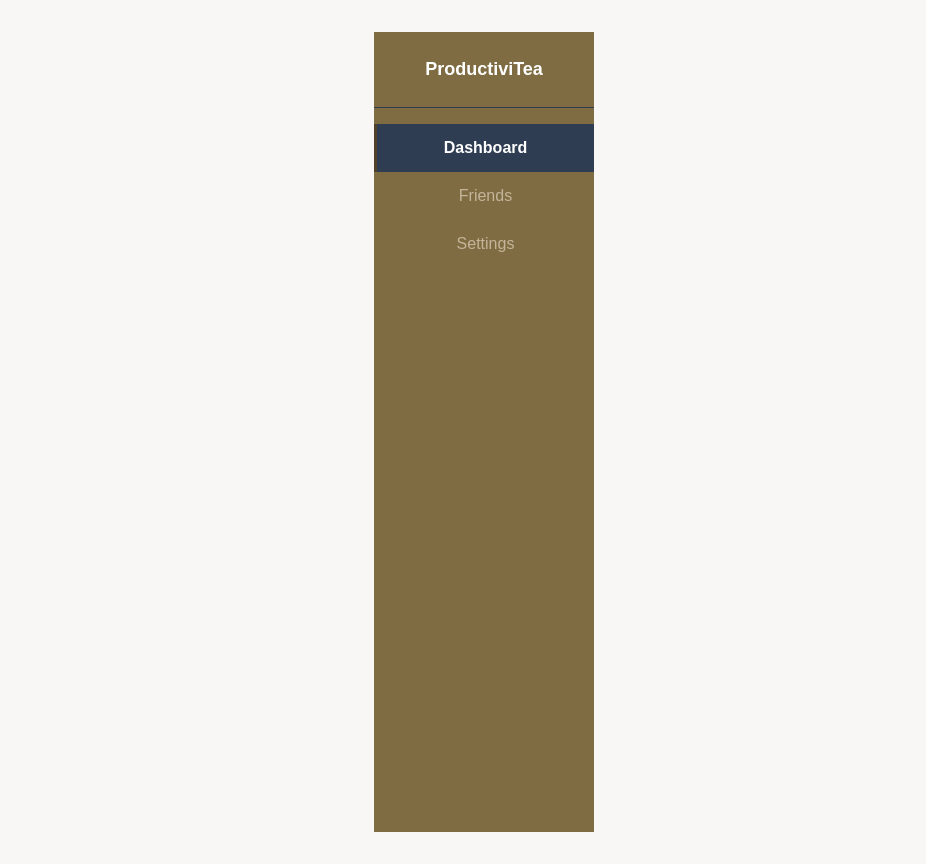
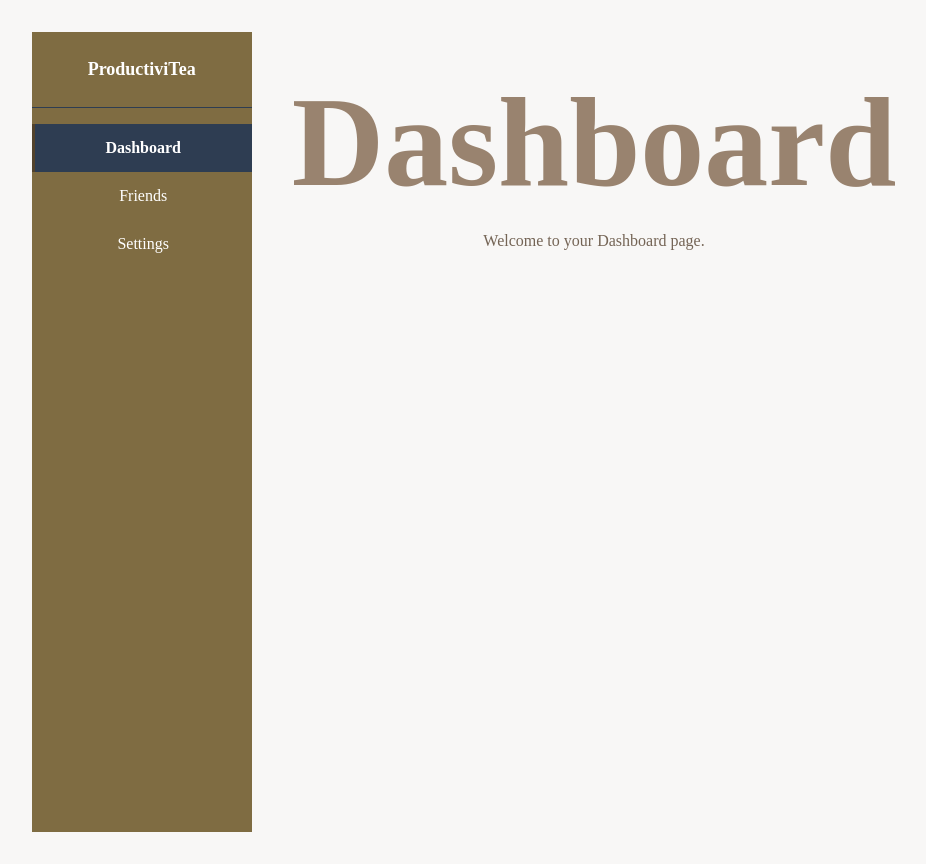
Before and after one commit to Oasis-NEU/s26-group-9, a React (Vite) app in the folder react-appp/: page /dashboard in a window 1280 px wide. Shown: the whole page, without its empty margins (156-1082 px from the left). Built offline with nearby package versions, Linux system fonts and the light colour scheme; a web font is replaced by a local one.

Commit message:
Fix dashboard layout to left

```diff
--- a/react-appp/src/pages/dashboard.jsx
+++ b/react-appp/src/pages/dashboard.jsx
@@ -1,21 +1,36 @@
-import { BrowserRouter, Routes, Route, Link } from "react-router-dom";
 import { useState } from "react";
-import './dashboard.css';
 
 const navItems = ["Dashboard", "Friends", "Settings"];
 
-export default function Sidebar() {
+export default function Dashboard() {
   const [active, setActive] = useState("Dashboard");
 
   return (
-    <aside style={{ width: 220, height: "100vh", background: "#7f6c42", color: "#fff", display: "flex", flexDirection: "column", fontFamily: "Arial, Helvetica, sans-serif" }}>
+    <div style={{ display: "flex", minHeight: "100vh" }}>
 
-      <div style={{ padding: "24px 20px", fontSize: 18, fontWeight: 700, borderBottom: "1px solid #2e3d52" }}>
+      {/* Sidebar */}
+      <aside
+        style={{
+          width: "220px",
+          background: "#7f6c42",
+          color: "#ffffff",
+          display: "flex",
+          flexDirection: "column",
+        }}
+      >
+        <div
+          style={{
+            padding: "24px 20px",
+            fontSize: "18px",
+            fontWeight: "700",
+            borderBottom: "1px solid #2e3d52",
+          }}
+        >
           ProductiviTea
         </div>
 
-      <nav style={{ flex: 1, padding: "16px 0" }}>
-        {navItems.map(item => (
+        <nav style={{ flex: 1, paddingTop: "16px" }}>
+          {navItems.map((item) => (
             <div
               key={item}
               onClick={() => setActive(item)}
@@ -23,8 +38,10 @@ export default function Sidebar() {
                 padding: "12px 20px",
                 cursor: "pointer",
                 background: active === item ? "#2e3d52" : "transparent",
-              borderLeft: active === item ? "3px solid #52422b" : "3px solid transparent",
-              color: active === item ? "#fff" : "#c4b59a",
+                borderLeft:
+                  active === item
+                    ? "3px solid #52422b"
+                    : "3px solid transparent",
                 fontWeight: active === item ? 600 : 400,
                 transition: "all 0.2s",
               }}
@@ -33,7 +50,14 @@ export default function Sidebar() {
             </div>
           ))}
         </nav>
+      </aside>
 
-    </aside>
+      {/* Main Content */}
+      <div style={{ flex: 1, padding: "40px" }}>
+        <h1>{active}</h1>
+        <p>Welcome to your {active} page.</p>
+      </div>
+
+    </div>
   );
 }
```
Lines whose indentation alone changed are shown as unchanged.
